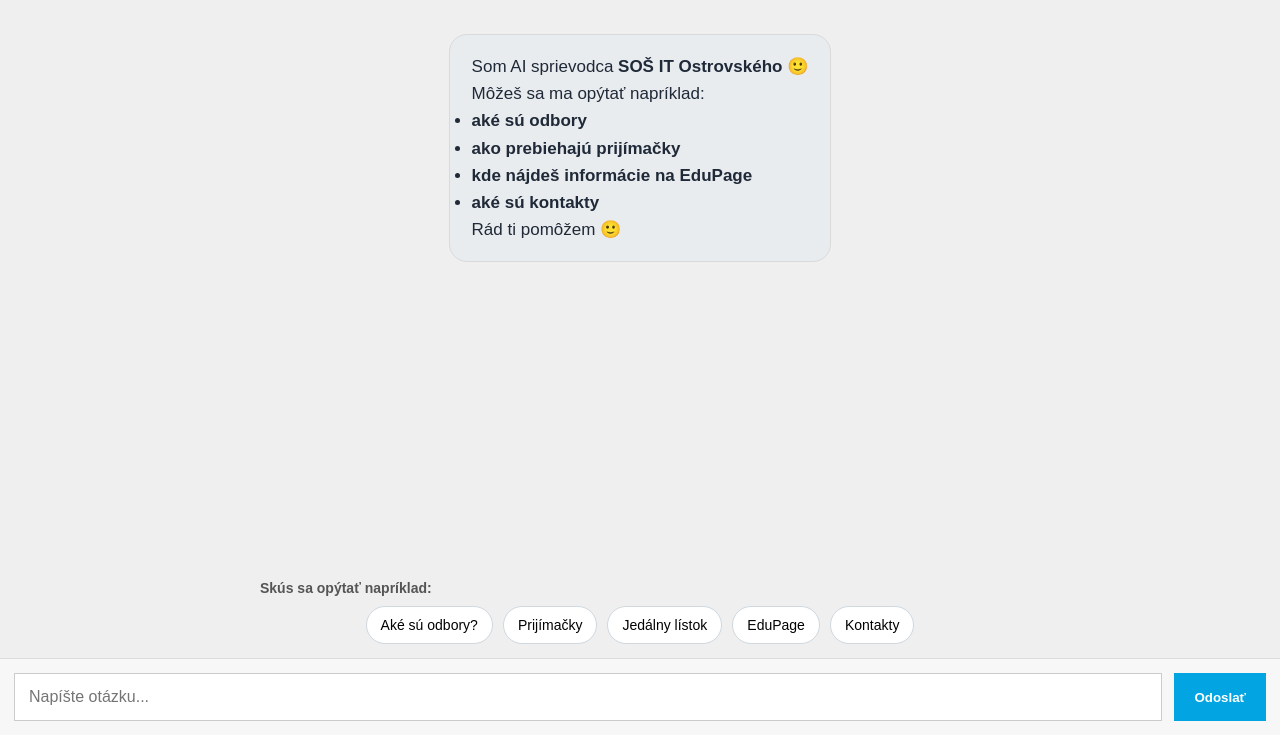
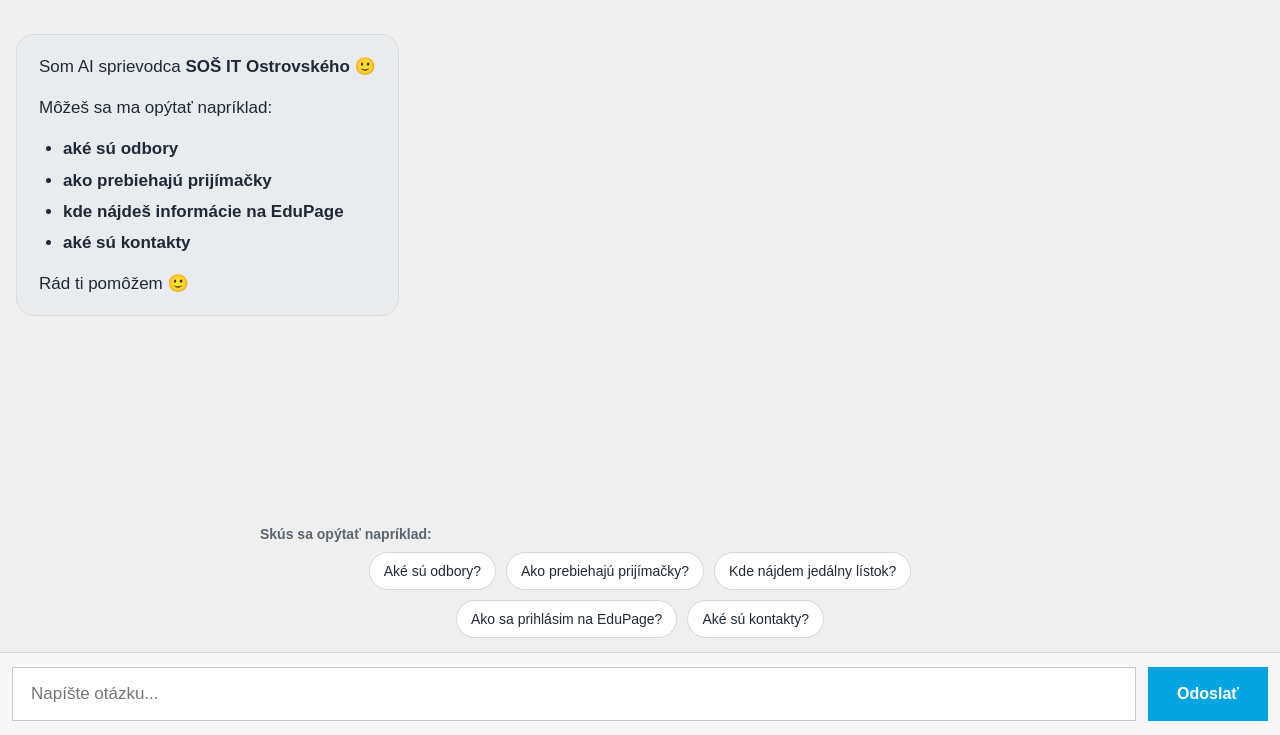
Before and after one commit to davidkogy-maker/sos-it-chat-bot, a Flask app: page / in a window 1280 px wide. Shown: the part 65-800 px from the top of the page. Run offline with Flask 3, Linux system fonts and the light colour scheme; some libraries are stand-ins or nearby versions.

Commit message:
Update index.html

```diff
--- a/templates/index.html
+++ b/templates/index.html
@@ -21,7 +21,11 @@
       --chip-border:#cfd8df;
     }
 
-    *{box-sizing:border-box;margin:0;padding:0;}
+    *{
+      box-sizing:border-box;
+      margin:0;
+      padding:0;
+    }
 
     html, body{
       width:100%;
@@ -45,6 +49,7 @@
       font-weight:700;
       position:sticky;
       top:0;
+      z-index:10;
     }
 
     .chat-wrap{
@@ -66,9 +71,17 @@
       width:100%;
     }
 
-    .row.user{justify-content:flex-end;}
-    .row.bot{justify-content:flex-start;}
-    .row.bot.welcome{justify-content:center;}
+    .row.user{
+      justify-content:flex-end;
+    }
+
+    .row.bot{
+      justify-content:flex-start;
+    }
+
+    .row.bot.welcome{
+      justify-content:flex-start;
+    }
 
     .bubble{
       max-width:min(78%, 1100px);
@@ -77,15 +90,19 @@
       border:1px solid var(--border);
       line-height:1.6;
       font-size:17px;
+      word-wrap:break-word;
+      overflow-wrap:anywhere;
+      white-space:normal;
     }
 
     .row.bot .bubble{
       background:var(--bot);
+      color:var(--text);
     }
 
     .row.user .bubble{
       background:var(--primary);
-      color:white;
+      color:var(--white);
       border:none;
     }
 
@@ -93,20 +110,46 @@
       max-width:min(92%, 720px);
     }
 
+    .bubble p{
+      margin:0 0 14px;
+    }
+
+    .bubble p:last-child{
+      margin-bottom:0;
+    }
+
+    .bubble ul, .bubble ol{
+      margin:8px 0 14px 24px;
+    }
+
+    .bubble li{
+      margin:4px 0;
+    }
+
+    .bubble a{
+      color:#005bbb;
+      text-decoration:underline;
+    }
+
+    .row.user .bubble a{
+      color:#ffffff;
+    }
+
     .quick-questions-wrap{
       display:flex;
       flex-direction:column;
       align-items:center;
       padding:10px 16px 14px;
+      background:transparent;
     }
 
     .quick-title{
       width:100%;
       max-width:760px;
       font-size:14px;
+      color:#5b6570;
       margin-bottom:10px;
       font-weight:600;
-      color:#555;
     }
 
     .quick-questions{
@@ -120,65 +163,140 @@
 
     .quick-btn{
       border:1px solid var(--chip-border);
-      background:white;
+      background:var(--chip-bg);
+      color:var(--text);
       padding:10px 14px;
+      font-size:14px;
       border-radius:999px;
       cursor:pointer;
-      font-size:14px;
+      transition:all 0.18s ease;
     }
 
     .quick-btn:hover{
       border-color:var(--primary);
       color:var(--primary);
+      transform:translateY(-1px);
+    }
+
+    .quick-btn:disabled{
+      opacity:0.65;
+      cursor:not-allowed;
+      transform:none;
     }
 
     .composer{
       display:flex;
       gap:12px;
-      padding:14px;
-      border-top:1px solid #ddd;
+      padding:14px 12px;
+      border-top:1px solid #d7d7d7;
       background:#f7f7f7;
     }
 
     .composer input{
       flex:1;
-      padding:14px;
-      font-size:16px;
-      border:1px solid #ccc;
+      min-width:0;
+      padding:16px 18px;
+      font-size:17px;
+      border:1px solid #c9c9c9;
+      outline:none;
+      background:white;
+    }
+
+    .composer input:focus{
+      border-color:var(--primary);
+      box-shadow:0 0 0 2px rgba(3,164,226,0.18);
     }
 
     .composer button{
+      border:none;
       background:var(--primary);
       color:white;
-      border:none;
-      padding:0 20px;
+      padding:0 24px;
+      font-size:16px;
       font-weight:700;
       cursor:pointer;
+      min-width:120px;
+    }
+
+    .composer button:hover{
+      background:var(--primary-dark);
+    }
+
+    .composer button:disabled{
+      opacity:0.7;
+      cursor:not-allowed;
     }
 
     .typing{
-      display:flex;
-      gap:5px;
+      display:inline-flex;
+      align-items:center;
+      gap:6px;
     }
 
     .dot{
       width:8px;
       height:8px;
-      background:#999;
       border-radius:50%;
+      background:#8c8c8c;
       animation:blink 1s infinite;
     }
 
+    .dot:nth-child(2){
+      animation-delay:0.15s;
+    }
+
+    .dot:nth-child(3){
+      animation-delay:0.3s;
+    }
+
     @keyframes blink{
-      0%{opacity:.3}
+      0%{opacity:.25}
       50%{opacity:1}
-      100%{opacity:.3}
+      100%{opacity:.25}
+    }
+
+    @media (max-width: 768px){
+      .header{
+        font-size:16px;
+        padding:18px 12px;
+      }
+
+      .messages{
+        padding:14px 10px 14px;
+      }
+
+      .bubble{
+        max-width:88%;
+        font-size:16px;
+        padding:14px 16px;
+      }
+
+      .quick-questions-wrap{
+        padding:10px 10px 12px;
+      }
+
+      .quick-btn{
+        font-size:13px;
+        padding:9px 12px;
+      }
+
+      .composer{
+        padding:10px;
+      }
+
+      .composer input{
+        font-size:16px;
+        padding:14px;
+      }
+
+      .composer button{
+        min-width:98px;
+        padding:0 16px;
+      }
     }
   </style>
 </head>
-
 <body>
-
   <div class="header">SOŠ IT Ostrovského – AI Sprievodca</div>
 
   <div class="chat-wrap">
@@ -187,81 +305,144 @@
     <div class="quick-questions-wrap">
       <div class="quick-title">Skús sa opýtať napríklad:</div>
       <div class="quick-questions">
-      <button class="quick-btn" data-q="Aké sú odbory?">Aké sú odbory?</button>
-      <button class="quick-btn" data-q="Ako prebiehajú prijímačky?">Prijímačky</button>
-      <button class="quick-btn" data-q="Kde nájdem jedálny lístok?">Jedálny lístok</button>
-      <button class="quick-btn" data-q="Ako sa prihlásim na EduPage?">EduPage</button>
-      <button class="quick-btn" data-q="Aké sú kontakty?">Kontakty</button>
+        <button class="quick-btn" data-question="Aké študijné odbory ponúka škola?">Aké sú odbory?</button>
+        <button class="quick-btn" data-question="Ako prebiehajú prijímačky na školu?">Ako prebiehajú prijímačky?</button>
+        <button class="quick-btn" data-question="Kde nájdem jedálny lístok?">Kde nájdem jedálny lístok?</button>
+        <button class="quick-btn" data-question="Ako sa prihlásim na EduPage?">Ako sa prihlásim na EduPage?</button>
+        <button class="quick-btn" data-question="Aké sú kontakty na školu?">Aké sú kontakty?</button>
       </div>
     </div>
 
     <div class="composer">
-    <input id="input" placeholder="Napíšte otázku...">
-    <button onclick="sendMessage()">Odoslať</button>
+      <input id="input" type="text" placeholder="Napíšte otázku..." autocomplete="off">
+      <button id="sendBtn">Odoslať</button>
     </div>
   </div>
 
   <script>
-const messages = document.getElementById("messages");
-const input = document.getElementById("input");
+    marked.setOptions({
+      breaks: true,
+      gfm: true
+    });
+
+    const messagesEl = document.getElementById("messages");
+    const inputEl = document.getElementById("input");
+    const sendBtn = document.getElementById("sendBtn");
+    const quickButtons = document.querySelectorAll(".quick-btn");
 
     let history = [];
 
-function addMessage(role, text, typing=false, welcome=false){
+    function renderMarkdown(text){
+      const raw = marked.parse(text || "");
+      return DOMPurify.sanitize(raw);
+    }
+
+    function scrollBottom(){
+      setTimeout(() => {
+        messagesEl.scrollTo({
+          top: messagesEl.scrollHeight,
+          behavior: "smooth"
+        });
+      }, 50);
+    }
+
+    function addMessage(role, text, isTyping = false, isWelcome = false){
       const row = document.createElement("div");
-  row.className = `row ${role}` + (welcome ? " welcome" : "");
+      row.className = `row ${role}${isWelcome ? " welcome" : ""}`;
 
       const bubble = document.createElement("div");
       bubble.className = "bubble";
 
-  if(typing){
-    bubble.innerHTML = `<div class="typing"><div class="dot"></div><div class="dot"></div><div class="dot"></div></div>`;
+      if(isTyping){
+        bubble.innerHTML = `
+          <div class="typing">
+            <span>AI píše</span>
+            <span class="dot"></span>
+            <span class="dot"></span>
+            <span class="dot"></span>
+          </div>
+        `;
       } else {
-    bubble.innerHTML = DOMPurify.sanitize(marked.parse(text));
+        bubble.innerHTML = renderMarkdown(text);
       }
 
       row.appendChild(bubble);
-  messages.appendChild(row);
-  messages.scrollTop = messages.scrollHeight;
-
+      messagesEl.appendChild(row);
+      scrollBottom();
       return bubble;
     }
 
-async function sendMessage(custom=null){
-  const text = custom || input.value.trim();
+    function pushHistory(role, text){
+      history.push({ role, text });
+      if(history.length > 12){
+        history = history.slice(-12);
+      }
+    }
+
+    async function sendMessage(customText = null){
+      const text = customText || inputEl.value.trim();
       if(!text) return;
 
       addMessage("user", text);
-  history.push({role:"user", text});
-  input.value="";
+      pushHistory("user", text);
 
-  const typing = addMessage("bot","",true);
+      inputEl.value = "";
+      inputEl.disabled = true;
+      sendBtn.disabled = true;
+      quickButtons.forEach(btn => btn.disabled = true);
+
+      const typingBubble = addMessage("bot", "", true);
 
       try{
-    const res = await fetch("/chat",{
-      method:"POST",
-      headers:{"Content-Type":"application/json"},
-      body:JSON.stringify({message:text,history})
+        const res = await fetch("/chat", {
+          method: "POST",
+          headers: {
+            "Content-Type": "application/json"
+          },
+          body: JSON.stringify({
+            message: text,
+            history: history
+          })
         });
 
         const data = await res.json();
-    typing.innerHTML = DOMPurify.sanitize(marked.parse(data.response));
-    history.push({role:"model", text:data.response});
+        const reply = data.response || "Ospravedlňujem sa, odpoveď sa nepodarila načítať.";
 
-  }catch{
-    typing.innerHTML="Chyba spojenia.";
+        typingBubble.innerHTML = renderMarkdown(reply);
+        pushHistory("model", reply);
+
+        scrollBottom();
+
+      } catch (err){
+        typingBubble.innerHTML = renderMarkdown("Momentálne je veľa ľudí naraz. Skús to prosím o chvíľu.");
+        scrollBottom();
+      } finally {
+        inputEl.disabled = false;
+        sendBtn.disabled = false;
+        quickButtons.forEach(btn => btn.disabled = false);
+        inputEl.focus();
+        scrollBottom();
       }
     }
 
-document.querySelectorAll(".quick-btn").forEach(btn=>{
-  btn.onclick = ()=>sendMessage(btn.dataset.q);
+    sendBtn.addEventListener("click", () => sendMessage());
+
+    inputEl.addEventListener("keydown", (e) => {
+      if(e.key === "Enter"){
+        sendMessage();
+      }
     });
 
-input.addEventListener("keydown",e=>{
-  if(e.key==="Enter") sendMessage();
+    quickButtons.forEach(btn => {
+      btn.addEventListener("click", () => {
+        const question = btn.getAttribute("data-question");
+        sendMessage(question);
+      });
     });
 
-addMessage("bot",`Som AI sprievodca **SOŠ IT Ostrovského** 🙂
+    addMessage(
+      "bot",
+      `Som AI sprievodca **SOŠ IT Ostrovského** 🙂
 
 Môžeš sa ma opýtať napríklad:
 - **aké sú odbory**
@@ -269,8 +450,10 @@ Môžeš sa ma opýtať napríklad:
 - **kde nájdeš informácie na EduPage**
 - **aké sú kontakty**
 
-Rád ti pomôžem 🙂`,false,true);
+Rád ti pomôžem 🙂`,
+      false,
+      true
+    );
   </script>
-
 </body>
 </html>
```
Lines whose indentation alone changed are shown as unchanged.
